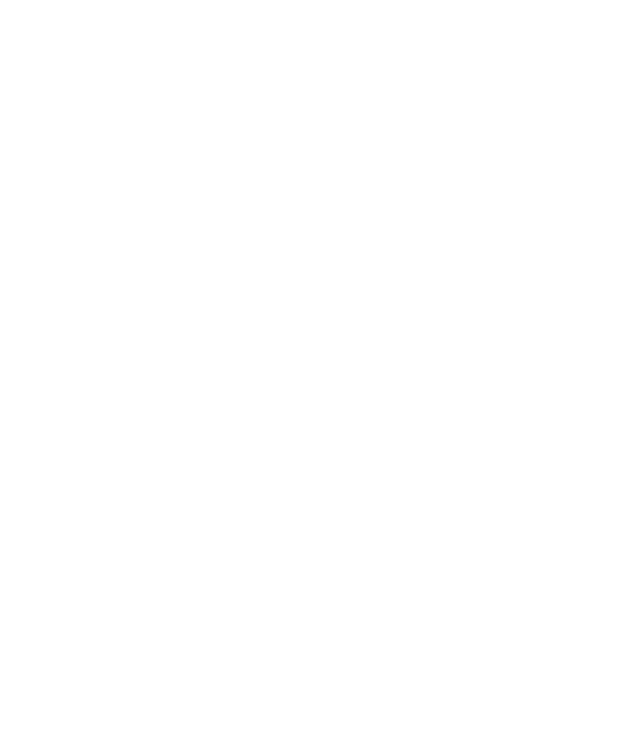
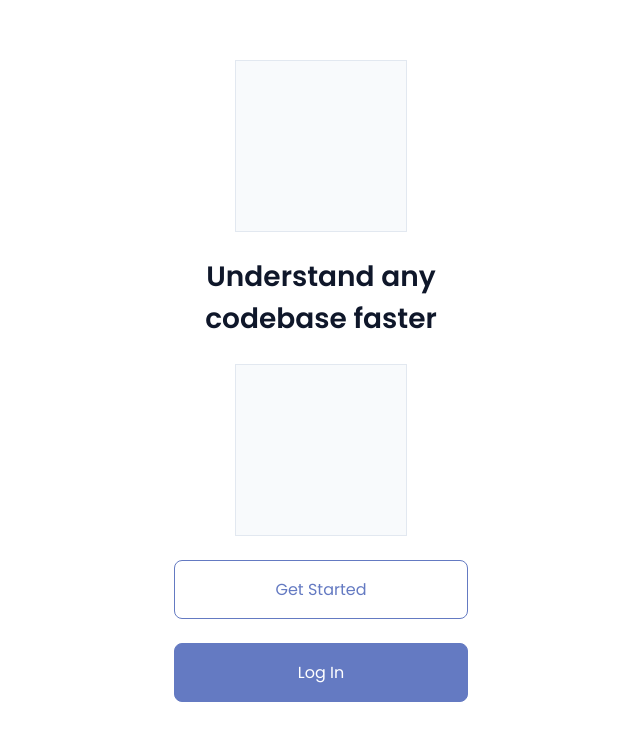
Before and after one commit to agile-students-fall2026/generic-mern-stack-project-repoiq, a React (Vite) app in the folder front-end/: page / in a window 1280 px wide. Shown: the top 740 px of the page, without its empty margins (319-959 px from the left). Built offline with nearby package versions, Linux system fonts and the light colour scheme.

Commit message:
Edit pages to follow standard styling

```diff
--- a/front-end/src/App.jsx
+++ b/front-end/src/App.jsx
@@ -15,7 +15,7 @@ import Signup from "./features/signup.jsx";
 import "./App.css";
 
 function App() {
-  const [page, setPage] = useState("Welcome");
+  const [page, setPage] = useState("welcome");
   if (page === "welcome") {
     return <Welcome setPage={setPage} />;
   }
--- a/front-end/src/features/NavBar.css
+++ b/front-end/src/features/NavBar.css
@@ -3,8 +3,8 @@
   justify-content: space-around;
   padding: 16px;
   font-size: 24px;
-  background-color: #eeeeee;
-  border-top: 1px solid #999999;
+  background-color: var(--secondary);
+  border-top: 1px solid var(--border);
   position: fixed;
   bottom: 0;
   left: 0;
--- a/front-end/src/features/login.css
+++ b/front-end/src/features/login.css
@@ -21,15 +21,16 @@
   flex: 1;
   padding: 10px;
   background-color: white;
-  border: 1px solid black;
-  color: black;
+  border: 1px solid var(--border);
+  color: var(--text);
 }
 
 .login-input-box {
   display: flex;
   gap: 12px;
   padding: 10px;
-  border: 1px solid black;
+  border: 1px solid var(--border);
+  border-radius: var(--radius);
 }
 
 .login-input-box input {
@@ -45,13 +46,14 @@
 .login-btn {
   padding: 16px;
   font-size: 16px;
-  border: 1px solid black;
-  color: black;
+  border: 1px solid var(--primary);
+  border-radius: var(--radius);
+  color: var(--primary);
 }
 
 .login-btn-gray {
-  background-color: #cccccc;
-  color: black;
+  background-color: var(--primary);
+  color: white;
 }
 
 .login-btn-outline {
--- a/front-end/src/features/signup.css
+++ b/front-end/src/features/signup.css
@@ -17,34 +17,38 @@
   display: flex;
   gap: 12px;
   padding: 10px;
-  border: 1px solid black;
+  border: 1px solid var(--border);
+  border-radius: var(--radius);
 }
 
 .signup-input-box input {
   flex: 1;
   border: none;
   font-size: 16px;
-  color: black;
+  color: var(--text);
 }
 
 .signup-hint {
   font-size: 11px;
+  color: var(--text-muted);
 }
 
 .signup-btn {
   padding: 16px;
   font-size: 16px;
-  border: 1px solid black;
+  border: 1px solid var(--primary);
+  border-radius: var(--radius);
 }
 
 .signup-btn-gray {
-  background-color: #cccccc;
+  background-color: var(--primary);
+  color: white;
 }
 
 .signup-btn-outline {
   background-color: white;
 
-  color: black;
+  color: var(--primary);
 }
 
 .signup-center {
--- a/front-end/src/features/welcome.css
+++ b/front-end/src/features/welcome.css
@@ -9,24 +9,25 @@
 .placeholder-img {
   width: 170px;
   height: 170px;
-  background-color: #f4f4f4;
-  border: 1px solid black;
+  background-color: var(--surface);
+  border: 1px solid var(--border);
 }
 
 .btn {
   width: 80%;
   padding: 16px;
   font-size: 16px;
-  border: 1px solid black;
+  border: 1px solid var(--primary);
+  border-radius: var(--radius);
   cursor: pointer;
 }
 
 .btn-outline {
   background-color: white;
-  color: black;
+  color: var(--primary);
 }
 
 .btn-gray {
-  background-color: #cccccc;
-  color: black;
+  background-color: var(--primary);
+  color: white;
 }
--- a/front-end/src/index.css
+++ b/front-end/src/index.css
@@ -65,3 +65,8 @@ p {
   font-family: var(--font-code);
   font-size: 14px;
 }
+
+button,
+input {
+  font-family: var(--font);
+}
```
